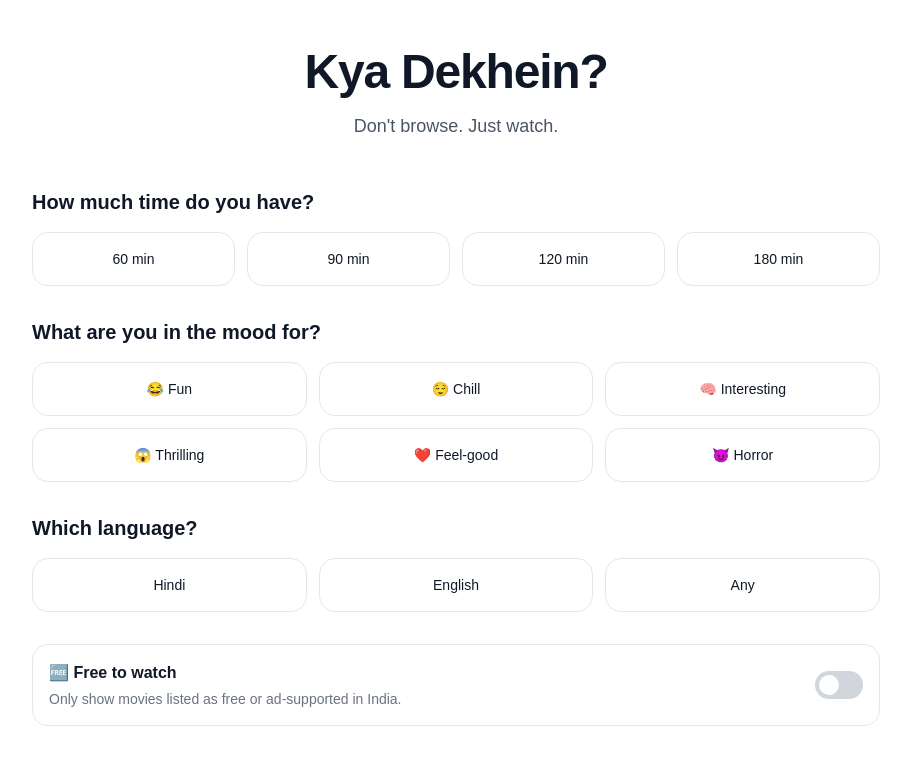
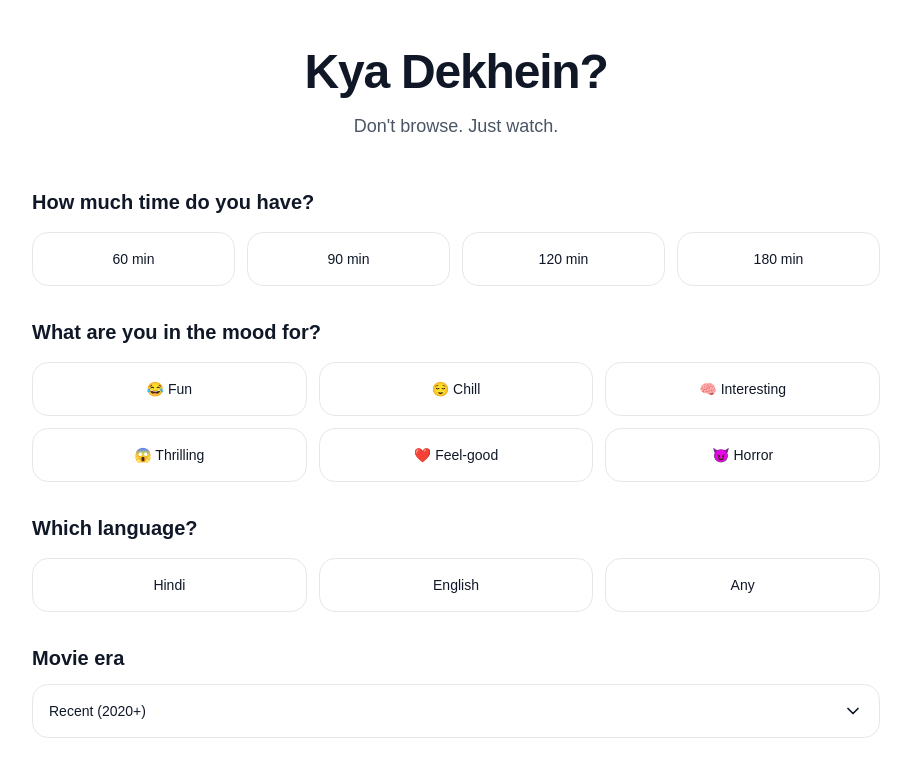
Before and after one commit to Gamescode/kya-dekhein, a Next.js app: page / in a window 1280 px wide. Shown: the top 757 px of the page, without its empty margins (184-1095 px from the left). Built offline with nearby package versions, Linux system fonts and the light colour scheme.

Commit message:
add year filter

```diff
--- a/app/api/tmdb/route.ts
+++ b/app/api/tmdb/route.ts
@@ -12,23 +12,14 @@ async function fetchWithRetry(
 
   for (let attempt = 0; attempt <= retries; attempt++) {
     try {
-      const response = await fetch(url, {
-        cache: "no-store",
-      });
-
-      return response;
+      return await fetch(url, { cache: "no-store" });
     } catch (error) {
       lastError = error;
-
       console.warn(
-        `TMDB request failed (attempt ${attempt + 1
-        }/${retries + 1}):`,
+        `TMDB request failed (attempt ${attempt + 1}/${retries + 1}):`,
         error
       );
-
-      if (attempt < retries) {
-        await sleep(delay);
-      }
+      if (attempt < retries) await sleep(delay);
     }
   }
 
@@ -46,46 +37,31 @@ export async function GET(request: Request) {
   }
 
   const { searchParams } = new URL(request.url);
-
   const movieId = searchParams.get("id");
   const genre = searchParams.get("genre");
   const language = searchParams.get("language");
   const minRuntime = searchParams.get("minRuntime");
   const maxRuntime = searchParams.get("maxRuntime");
-  const freeOnly =
-    searchParams.get("freeOnly") === "true";
+  const era = searchParams.get("era") ?? "any";
+  const freeOnly = searchParams.get("freeOnly") === "true";
 
   try {
-    /*
-     * ---------------------------------------------------------
-     * MOVIE DETAILS
-     * ---------------------------------------------------------
-     *
-     * Fetch movie details + India watch providers in one request.
-     */
+    // Movie details + India watch providers.
     if (movieId) {
       const movieEndpoint =
-        `https://api.themoviedb.org/3/movie/` +
-        `${encodeURIComponent(movieId)}` +
-        `?api_key=${apiKey}` +
-        `&language=en-IN` +
-        `&append_to_response=watch/providers`;
-
+        `https://api.themoviedb.org/3/movie/${encodeURIComponent(movieId)}` +
+        `?api_key=${apiKey}&language=en-IN&append_to_response=watch/providers`;
       const response = await fetchWithRetry(movieEndpoint);
 
       if (!response.ok) {
         return NextResponse.json(
-          {
-            error: "TMDB movie details request failed",
-          },
+          { error: "TMDB movie details request failed" },
           { status: response.status }
         );
       }
 
       const movie = await response.json();
-
-      const indiaProviders =
-        movie["watch/providers"]?.results?.IN ?? null;
+      const indiaProviders = movie["watch/providers"]?.results?.IN ?? null;
 
       return NextResponse.json({
         id: movie.id,
@@ -100,27 +76,9 @@ export async function GET(request: Request) {
           (genre: { id: number }) => genre.id
         ),
         posterPath: movie.poster_path,
-
-        /*
-         * This contains:
-         * - link
-         * - flatrate
-         * - free
-         * - ads
-         * - rent
-         * - buy
-         *
-         * for India.
-         */
         watchProviders: indiaProviders,
       });
     }
-
-    /*
-     * ---------------------------------------------------------
-     * MOVIE LIST
-     * ---------------------------------------------------------
-     */
 
     const params = new URLSearchParams({
       api_key: apiKey,
@@ -130,34 +88,25 @@ export async function GET(request: Request) {
       page: "1",
     });
 
-    if (language) {
-      params.set("with_original_language", language);
+    if (language) params.set("with_original_language", language);
+    if (genre) params.set("with_genres", genre);
+    if (minRuntime) params.set("with_runtime.gte", minRuntime);
+    if (maxRuntime) params.set("with_runtime.lte", maxRuntime);
+
+    // Apply release-year boundaries at TMDB Discover level.
+    if (era === "recent") {
+      params.set("primary_release_date.gte", "2020-01-01");
+    } else if (era === "2000s-2010s") {
+      params.set("primary_release_date.gte", "2000-01-01");
+      params.set("primary_release_date.lte", "2019-12-31");
+    } else if (era === "before-2000") {
+      params.set("primary_release_date.lte", "1999-12-31");
     }
 
-    if (genre) {
-      params.set("with_genres", genre);
-    }
-
-    if (minRuntime) {
-      params.set("with_runtime.gte", minRuntime);
-    }
-
-    if (maxRuntime) {
-      params.set("with_runtime.lte", maxRuntime);
-    }
-
-    /*
-     * When Free to watch is enabled:
-     *
-     * - restrict to India
-     * - only movies marked free OR ad-supported by TMDB
-     */
+    // In Free to watch mode, restrict availability to India.
     if (freeOnly) {
       params.set("watch_region", "IN");
-      params.set(
-        "with_watch_monetization_types",
-        "free|ads"
-      );
+      params.set("with_watch_monetization_types", "free|ads");
     }
 
     const hasDiscoverFilters =
@@ -165,18 +114,13 @@ export async function GET(request: Request) {
       Boolean(genre) ||
       Boolean(minRuntime) ||
       Boolean(maxRuntime) ||
+      era !== "any" ||
       freeOnly;
 
-    /*
-     * Fetch three pages in parallel.
-     *
-     * This keeps the existing performance improvement.
-     */
+    // Keep the existing three-page parallel fetch optimization.
     const pages = [1, 2, 3];
-
     const pageRequests = pages.map(async (page) => {
       const pageParams = new URLSearchParams(params);
-
       pageParams.set("page", String(page));
 
       const pageEndpoint = hasDiscoverFilters
@@ -189,39 +133,22 @@ export async function GET(request: Request) {
       );
 
       try {
-        const response =
-          await fetchWithRetry(pageEndpoint);
-
+        const response = await fetchWithRetry(pageEndpoint);
         if (!response.ok) {
-          console.warn(
-            `TMDB page ${page} request failed`
-          );
-
+          console.warn(`TMDB page ${page} request failed`);
           return [];
         }
 
         const data = await response.json();
-
-        if (Array.isArray(data.results)) {
-          return data.results;
-        }
-
-        return [];
+        return Array.isArray(data.results) ? data.results : [];
       } catch (error) {
-        console.warn(
-          `TMDB page ${page} failed:`,
-          error
-        );
-
+        console.warn(`TMDB page ${page} failed:`, error);
         return [];
       }
     });
 
-    const pageResults =
-      await Promise.all(pageRequests);
-
+    const pageResults = await Promise.all(pageRequests);
     const allResults = pageResults.flat();
-
     const movies = allResults.map((movie) => ({
       id: movie.id,
       title: movie.title,
@@ -233,25 +160,15 @@ export async function GET(request: Request) {
       posterPath: movie.poster_path,
     }));
 
-    return NextResponse.json({
-      count: movies.length,
-      movies,
-    });
+    return NextResponse.json({ count: movies.length, movies });
   } catch (error) {
-    console.error(
-      "TMDB API route error:",
-      error
-    );
-
+    console.error("TMDB API route error:", error);
     return NextResponse.json(
       {
         error: "TMDB request failed",
         details:
           error instanceof Error
-            ? `${error.message}${error.cause
-              ? ` — ${String(error.cause)}`
-              : ""
-            }`
+            ? `${error.message}${error.cause ? ` — ${String(error.cause)}` : ""}`
             : String(error),
       },
       { status: 500 }
--- a/app/page.tsx
+++ b/app/page.tsx
@@ -28,6 +28,27 @@ const languages = [
   "English",
   "Any",
 ];
+
+const eraOptions = [
+  { value: "recent", label: "Recent (2020+)" },
+  { value: "2000s-2010s", label: "2000s–2010s" },
+  { value: "before-2000", label: "Before 2000" },
+  { value: "any", label: "Any year" },
+];
+
+function matchesEra(releaseDate: string, era: string) {
+  // Unknown release dates are excluded unless the user selects Any year.
+  if (era === "any") return true;
+
+  const year = Number.parseInt(releaseDate?.slice(0, 4) ?? "", 10);
+  if (!Number.isFinite(year) || year < 1800) return false;
+
+  if (era === "recent") return year >= 2020;
+  if (era === "2000s-2010s") return year >= 2000 && year <= 2019;
+  if (era === "before-2000") return year < 2000;
+
+  return true;
+}
 
 function getMinutes(time: string) {
   return Number.parseInt(time, 10);
@@ -238,6 +259,8 @@ export default function Home() {
   const [mood, setMood] = useState("");
   const [language, setLanguage] =
     useState("");
+  const [era, setEra] = useState("recent");
+  const [eraOpen, setEraOpen] = useState(false);
 
   const [freeOnly, setFreeOnly] =
     useState(false);
@@ -350,6 +373,12 @@ export default function Home() {
       }
 
       /*
+       * Movie era filter. The API applies this directly
+       * to TMDB Discover, and we verify it client-side too.
+       */
+      params.set("era", era);
+
+      /*
        * Horror uses TMDB's Horror genre.
        */
       if (
@@ -457,6 +486,16 @@ export default function Home() {
                     return null;
                   }
 
+                  const releaseDate =
+                    details.releaseDate ||
+                    details.release_date ||
+                    movie.release_date ||
+                    "";
+
+                  if (!matchesEra(releaseDate, era)) {
+                    return null;
+                  }
+
                   const genreIds =
                     details.genreIds ||
                     details.genre_ids ||
@@ -560,11 +599,7 @@ export default function Home() {
                       movie.overview ||
                       "No description available.",
 
-                    releaseDate:
-                      details.releaseDate ||
-                      details.release_date ||
-                      movie.release_date ||
-                      "",
+                    releaseDate,
 
                     genreIds,
 
@@ -763,6 +798,80 @@ export default function Home() {
                   {option}
                 </button>
               )
+            )}
+          </div>
+        </section>
+
+        {/* Movie era: custom selector styled to match the rest of the app */}
+        <section className="mb-8">
+          <h2 className="mb-3 text-xl font-semibold">Movie era</h2>
+          <div className="relative">
+            <button
+              id="movie-era"
+              type="button"
+              aria-haspopup="listbox"
+              aria-expanded={eraOpen}
+              aria-controls="movie-era-options"
+              onClick={() => setEraOpen((open) => !open)}
+              onKeyDown={(event) => {
+                if (event.key === "Escape") setEraOpen(false);
+              }}
+              className="flex w-full items-center justify-between rounded-2xl border border-gray-200 bg-white px-4 py-4 text-left text-sm font-medium text-gray-900 transition hover:border-gray-400 focus:border-black focus:outline-none"
+            >
+              <span>{eraOptions.find((option) => option.value === era)?.label ?? "Recent (2020+)"}</span>
+              <svg
+                aria-hidden="true"
+                className={`ml-3 h-5 w-5 shrink-0 transition-transform ${eraOpen ? "rotate-180" : ""}`}
+                viewBox="0 0 20 20"
+                fill="none"
+              >
+                <path d="m5 7.5 5 5 5-5" stroke="currentColor" strokeWidth="1.7" strokeLinecap="round" strokeLinejoin="round" />
+              </svg>
+            </button>
+
+            {eraOpen && (
+              <div
+                id="movie-era-options"
+                role="listbox"
+                aria-label="Choose movie era"
+                className="absolute left-0 right-0 z-20 mt-2 overflow-hidden rounded-2xl border border-gray-200 bg-white p-2 shadow-xl"
+              >
+                {eraOptions.map((option) => {
+                  const selected = era === option.value;
+                  const descriptions: Record<string, string> = {
+                    recent: "Newer releases",
+                    "2000s-2010s": "Movies from 2000–2019",
+                    "before-2000": "Classic movies",
+                    any: "No release-year restriction",
+                  };
+
+                  return (
+                    <button
+                      key={option.value}
+                      type="button"
+                      role="option"
+                      aria-selected={selected}
+                      onClick={() => {
+                        setEra(option.value);
+                        setEraOpen(false);
+                      }}
+                      className={`flex w-full items-center justify-between rounded-xl px-3 py-3 text-left transition ${selected ? "bg-black text-white" : "text-gray-900 hover:bg-gray-100"}`}
+                    >
+                      <span className="min-w-0">
+                        <span className="block text-sm font-semibold">{option.label}</span>
+                        <span className={`mt-0.5 block text-xs ${selected ? "text-gray-300" : "text-gray-500"}`}>
+                          {descriptions[option.value]}
+                        </span>
+                      </span>
+                      {selected && (
+                        <svg aria-hidden="true" className="ml-3 h-5 w-5 shrink-0" viewBox="0 0 20 20" fill="none">
+                          <path d="m4.5 10 3.5 3.5 7.5-7.5" stroke="currentColor" strokeWidth="1.8" strokeLinecap="round" strokeLinejoin="round" />
+                        </svg>
+                      )}
+                    </button>
+                  );
+                })}
+              </div>
             )}
           </div>
         </section>
```
